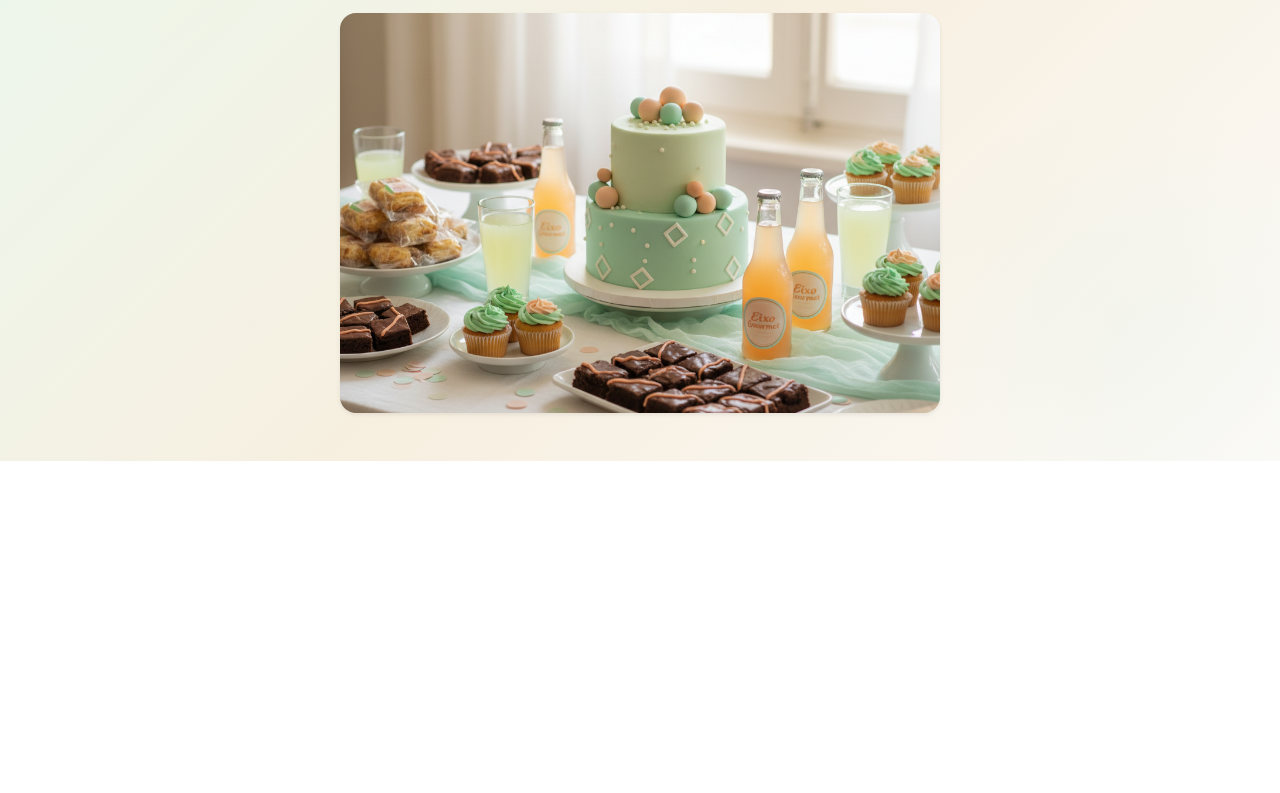
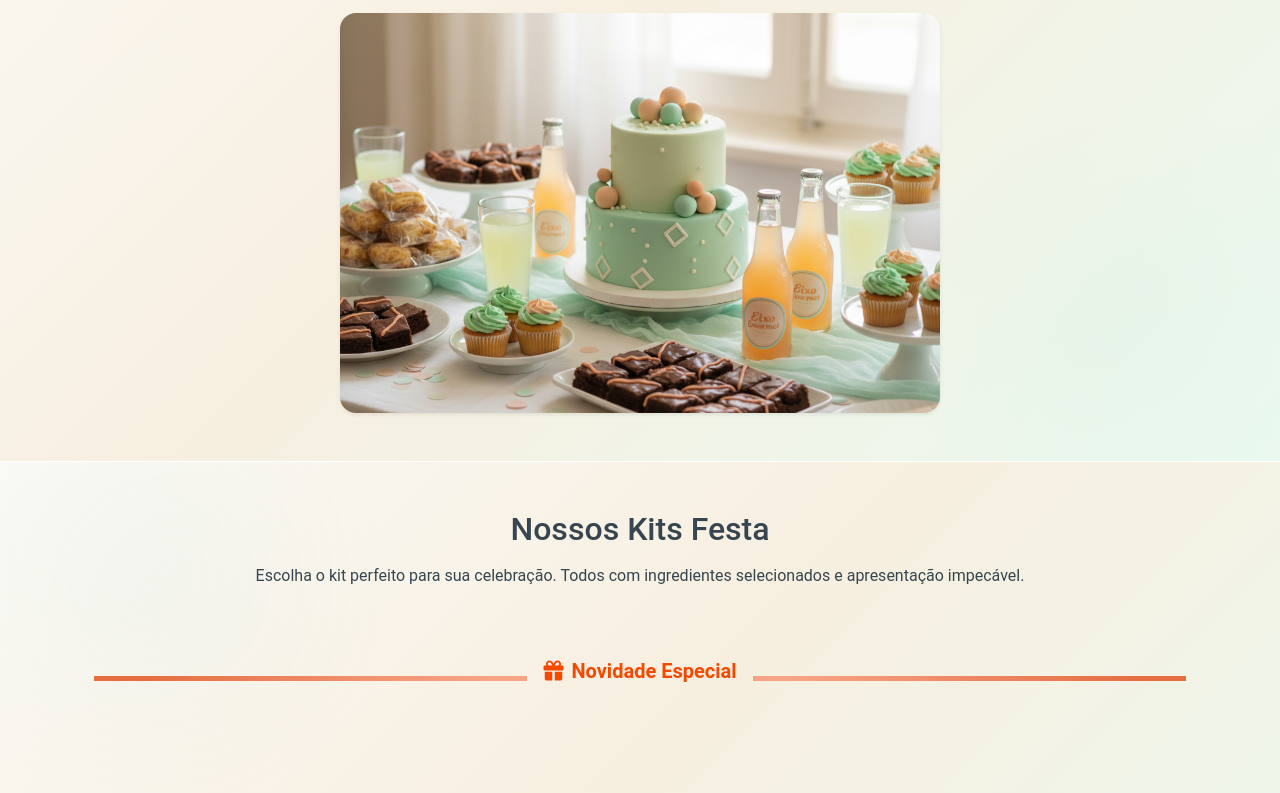
Before and after one commit to Karen0nog/Eixo-Gourmet, a plain HTML site: page frontend/index.html in a window 1280 px wide. Shown: the part 365-1158 px from the top of the page. Before the commit the page ends 826 px from the top, so only its background shows below. Drawn offline with nearby package versions, Linux system fonts and the light colour scheme.

Commit message:
Estiliza featured-divider com degradê e badge central

```diff
--- a/frontend/css/hero.css
+++ b/frontend/css/hero.css
@@ -1,5 +1,4 @@
 .hero-section {
-  background-color: var(--off-white);
   background-image: radial-gradient(
       circle at 88% 82%,
       var(--grad-accent-a) 0%,
@@ -8,13 +7,11 @@
     radial-gradient(circle at 8% 14%, var(--grad-accent-b) 0%, transparent 20%),
     linear-gradient(
       315deg,
-      var(--grad-1) 0%,
-      var(--grad-2) 45%,
-      var(--grad-3) 100%
+      var(--grad-3) 0%,
+      var(--grad-2) 55%,
+      var(--grad-1) 100%
     );
-  background-repeat: no-repeat;
-  background-size: cover;
-  background-position: center;
+  border-bottom: 1px solid var(--white);
 }
 
 .hero-image-container {
@@ -75,7 +72,8 @@
   pointer-events: none;
   opacity: 0;
   visibility: hidden;
-  transition: opacity 0.25s ease, transform 0.25s ease, visibility 0s linear 0.25s;
+  transition: opacity 0.25s ease, transform 0.25s ease,
+    visibility 0s linear 0.25s;
 }
 .kit-preview img.visible {
   pointer-events: auto;
--- /dev/null
+++ b/frontend/css/kits.css
@@ -0,0 +1,30 @@
+.featured-heading {
+  color: var(--chart-1);
+  font-weight: 700;
+  font-size: 1.25rem;
+  text-align: center;
+  margin: 0 0 1rem;
+}
+
+.featured-divider {
+   height: 0.3rem;
+  margin: 2.5rem 0;
+  background-color: #f7a385;
+  background-image: linear-gradient(
+    to right,
+    transparent,
+    #f7a385 10%,
+    #e56d40 90%,
+    #e56d40 100%
+  );
+}
+
+.featured-divider.reverse {
+  background-image: linear-gradient(
+    to left,
+    transparent,
+    #f7a385 10%,
+    #e56d40 90%,
+    #e56d40 100%
+  );
+}
--- a/frontend/css/main.css
+++ b/frontend/css/main.css
@@ -1,4 +1,5 @@
 @import url("hero.css");
+@import url("kits.css");
 
 :root {
   --white: #ffffff;
--- a/frontend/index.html
+++ b/frontend/index.html
@@ -76,6 +76,32 @@
         </div>
     </section>
 
+    <main id="kits" class="py-5 py-md-5 py-lg-5">
+        <div class="container px-4 px-sm-4 px-lg-8">
+            <div class="text-center mb-5 mb-md-5">
+                <h2 class="section-title mb-3">
+                    Nossos Kits Festa
+                </h2>
+                <p class="section-subtitle mx-auto">
+                    Escolha o kit perfeito para sua celebração. Todos com ingredientes selecionados
+                    e apresentação impecável.
+                </p>
+            </div>
+            <div class="d-flex align-items-center gap-3 mb-4">
+                <div class="featured-divider reverse flex-grow-1"></div>
+                <h3 class="featured-heading d-flex align-items-center gap-2">
+                    <i class="fas fa-gift"></i>Novidade Especial
+                </h3>
+                <div class="featured-divider flex-grow-1"></div>
+            </div>
+
+            <div id="kits-content">
+                <!-- Conteúdo será injetado pelo JavaScript -->
+            </div>
+
+        </div>
+    </main>
+
     <!-- Bootstrap JS Bundle -->
     <script src="https://cdn.jsdelivr.net/npm/bootstrap@5.3.3/dist/js/bootstrap.bundle.min.js"></script>
     <script src="js/main.js"></script>
```
